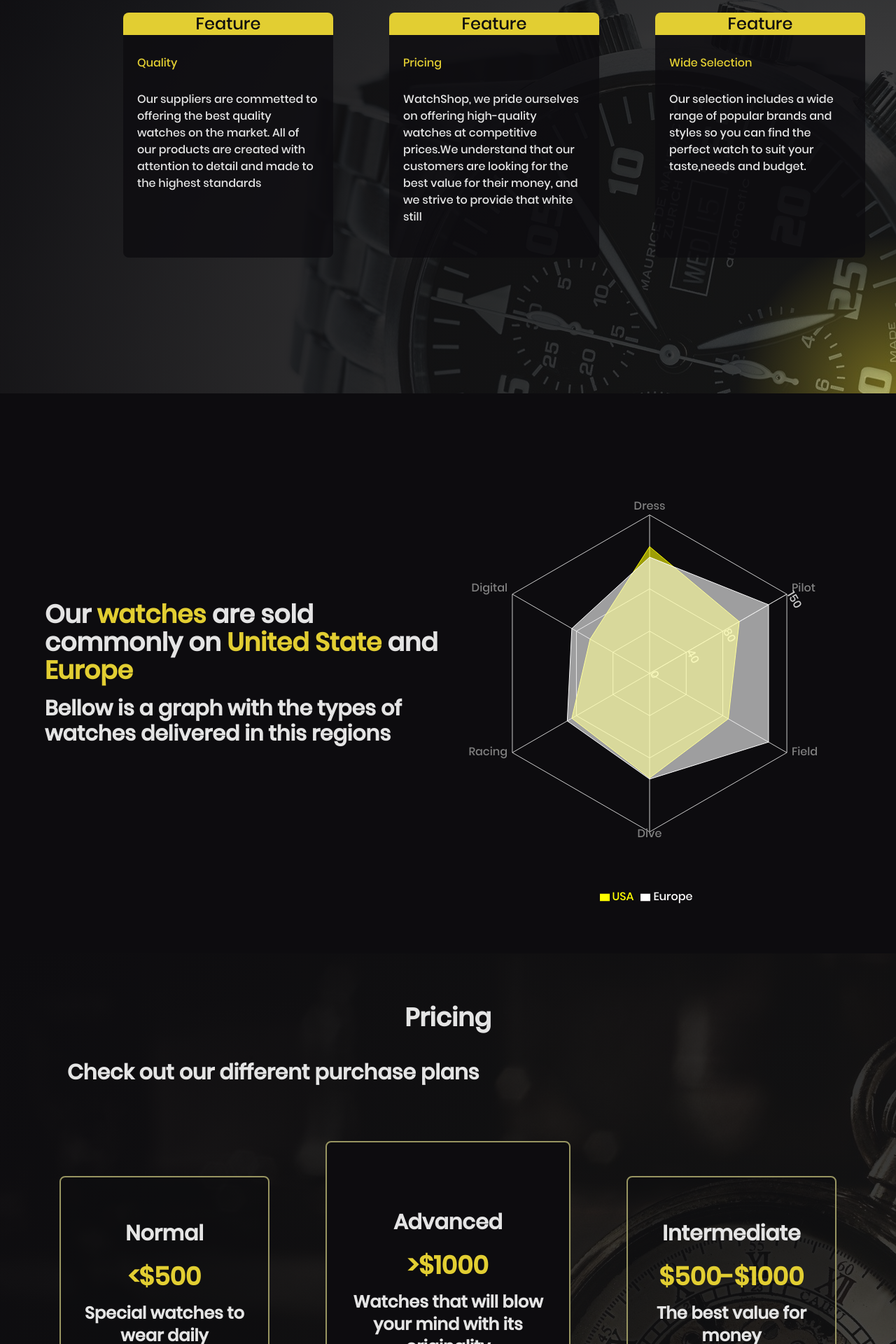
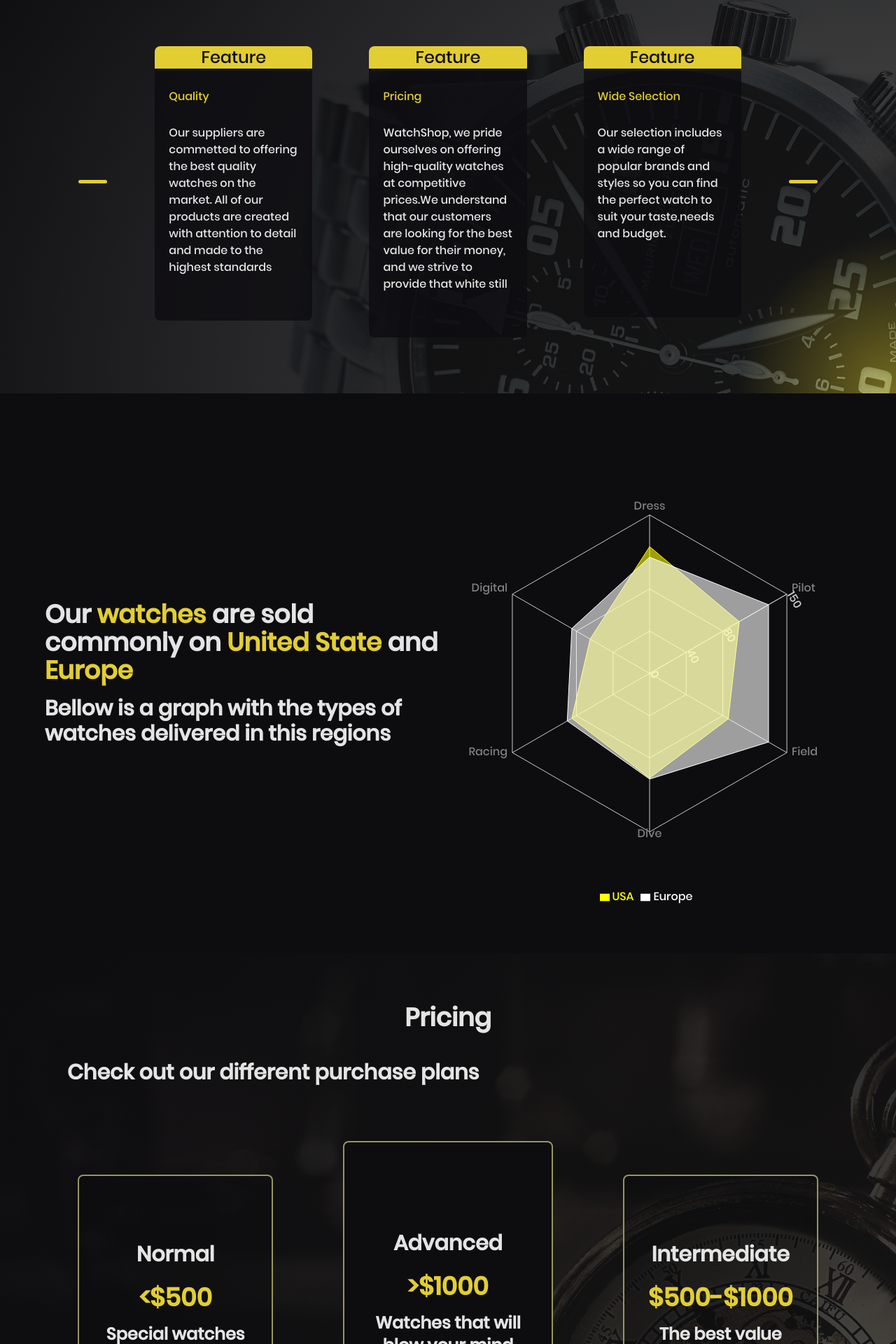
Before and after one commit to yudielhonnier/watch-shop, a Next.js app: page / in a window 1280 px wide. Shown: the part 969-2889 px from the top of the page at 70% size. Built offline with nearby package versions, Linux system fonts and the light colour scheme.

Commit message:
fix(media query): feature and pricing sections

```diff
--- a/src/components/Feature.tsx
+++ b/src/components/Feature.tsx
@@ -11,9 +11,9 @@ const Feature = ({ name, description, width2, height2, haveTitle }: ICard) => {
       <div className='bg-yellow text-bold flex flex-row justify-center rounded-t-lg bg-custom-yellow text-2xl text-custom-black '>
         {haveTitle && <p>Feature</p>}
       </div>
-      <div className=' flex-1 break-words rounded-b-lg bg-custom-black/80 px-5'>
+      <div className=' flex h-[100%] flex-col break-words rounded-b-lg bg-custom-black/80 px-5'>
         <p className='py-7 text-custom-yellow '>{name}</p>
-        <p className=''>{description}</p>
+        <p className='pb-16'>{description}</p>
       </div>
     </div>
   );
--- a/src/components/PricingCard.tsx
+++ b/src/components/PricingCard.tsx
@@ -9,15 +9,14 @@ const PricingCard = ({
   range,
   description,
   color,
+  size,
 }: IPlans) => {
   return (
     <div
       className={`rounded-lg border-2 border-yellow-border ${
-        isAdvanced
-          ? 'bg-primary h-[400px] w-[350px]'
-          : 'bg-primary/50 h-[300px] w-[300px]'
+        isAdvanced ? 'bg-primary ' : 'bg-primary/50 '
       }
-      ${color}  relative flex items-center justify-center`}
+      ${color}  relative flex h-[100%]  ${size}  items-center justify-center`}
     >
       <div className='flex flex-row items-center justify-center p-4'>
         <div className='flex-col items-center justify-center break-words text-center'>
@@ -29,7 +28,7 @@ const PricingCard = ({
           >
             {range}
           </p>
-          <p className={` px-4 text-2xl font-extrabold `}>{description}</p>
+          <p className={` px-4 pb-4 text-2xl font-extrabold `}>{description}</p>
           <button
             className={`absolute -bottom-5 left-0 right-0  mr-auto ml-auto h-[40px] w-[250px] rounded-full  border-2 border-yellow-border bg-custom-yellow font-bold text-custom-black lg:w-[180px]  `}
           >
--- a/src/constant/index.js
+++ b/src/constant/index.js
@@ -58,6 +58,7 @@ export const pricing = [
     range: '<$500',
     description: 'Special watches to wear daily',
     color: 'bg-custom-black/50',
+    size: 'w-[90%] min-w-[250px] max-w-[300px] h-[80%]',
   },
   {
     id: '2',
@@ -66,6 +67,8 @@ export const pricing = [
     range: '>$1000',
     description: 'Watches that will blow your mind with its originality',
     color: 'bg-custom-black',
+    // size: 'w-[100%] 2xs:max-w-[300px] max-w-[350px] 2xs:min-w-[300px] min-w-[350px] h-[100%]',
+    size: 'w-[95%] min-w-[300px] h-[100%] max-w-[350px]',
   },
   {
     id: '3',
@@ -74,29 +77,30 @@ export const pricing = [
     range: '$500-$1000',
     description: 'The best value for money',
     color: 'bg-custom-black/50',
+    size: 'w-[90%] max-w-[300px] min-w-[250px] h-[80%]',
   },
 ];
 
 export const features = [
   {
-    width2: 'w-[300px]',
-    height2: 'h-[350px]',
+    width2: 'w-[90%]  max-w-[300px]',
+    height2: 'h-[80%]',
     name: 'Quality',
     description:
       'Our suppliers are commetted to offering the best quality watches on the market. All of our products are created with attention to detail and made to the highest standards',
     haveTitle: true,
   },
   {
-    width2: 'w-[300px]',
-    height2: 'h-[350px]',
+    width2: 'w-[90%] max-w-[300px]',
+    height2: 'h-[80%]',
     name: 'Pricing',
     description:
       'WatchShop, we pride ourselves on offering high-quality watches at competitive prices.We understand that our customers are looking for the best value for their money, and we strive to provide that white still',
     haveTitle: true,
   },
   {
-    width2: 'w-[300px]',
-    height2: 'h-[350px]',
+    width2: 'w-[90%] max-w-[300px]',
+    height2: 'h-[80%]',
     name: 'Wide Selection',
     description:
       'Our selection includes a wide range of popular brands and styles so you can find the perfect watch to suit your taste,needs and budget.',
--- a/src/constant/types.tsx
+++ b/src/constant/types.tsx
@@ -30,6 +30,7 @@ export interface IPlans {
   description: string;
   isAdvanced: boolean;
   color: string;
+  size: string;
 }
 
 export interface IIcon {
--- a/src/sections/Features.tsx
+++ b/src/sections/Features.tsx
@@ -29,11 +29,9 @@ const Features = ({ pr }: IPaddingRight) => {
           subtitle='Analyze and draw your own conclusions'
         />
       </motion.div>
-      <div className='flex flex-row items-center gap-16 p-4 2xs:justify-center lg:justify-between'>
-        {/* todo:bug customAll color inside tailwind config dont work,if i change the with either */}
-        {/* this div have a bug, to show it i need create this same div with the same properties in another component */}
+      <div className='flex flex-row items-center gap-14 p-4 2xs:justify-center lg:h-[50%] lg:h-[70%]  lg:justify-between'>
         <div className=' text-primary h-[5px] w-[50px] rounded-lg bg-custom-yellow 2xs:hidden lg:flex' />
-        <div className='flex   items-center justify-center gap-20 2xs:flex-col lg:flex-row'>
+        <div className='flex  h-[100%] w-[100%] items-center justify-center gap-14 2xs:flex-col  lg:flex-row'>
           {features.length > 0 &&
             features.map((f, i) => (
               <motion.div
@@ -41,6 +39,7 @@ const Features = ({ pr }: IPaddingRight) => {
                 initial='hidden'
                 whileInView='show'
                 key={f.name}
+                className='flex h-[100%] flex-row items-center justify-center sm:w-[40%] lg:w-[30%]'
               >
                 <Feature
                   width2={f.width2}
--- a/src/sections/Pricing.tsx
+++ b/src/sections/Pricing.tsx
@@ -16,7 +16,7 @@ const Pricing = ({ pr }: IPaddingRight) => {
     <div
       className={` bg-gradient-pricing pl-24 2xs:h-full lg:h-[100vh]  ${
         pr && styles.xPaddings
-      } flex flex-col pt-16`}
+      } flex flex-col pt-16 `}
       id='pricing'
     >
       <motion.div
@@ -26,13 +26,15 @@ const Pricing = ({ pr }: IPaddingRight) => {
       >
         <PricingTitle />
       </motion.div>
-      <div className='flex  items-center justify-center gap-20 pt-20 pb-8 2xs:flex-col lg:flex-row '>
+      <div className='flex h-[80%] w-[100%] flex-row justify-center'>
+        <div className='flex h-[100%] w-[100%] items-center justify-center gap-20 pt-20 pb-8 2xs:flex-col lg:flex-row '>
           {pricing.map((v) => (
             <motion.div
               key={v.id}
               variants={zoomIn(0.5, 0.5)}
               initial='hidden'
               whileInView='show'
+              className='flex h-[100%] flex-row items-center justify-center sm:w-[40%] lg:w-[50%]'
             >
               <PricingCard
                 isAdvanced={v.isAdvanced}
@@ -40,9 +42,11 @@ const Pricing = ({ pr }: IPaddingRight) => {
                 range={v.range}
                 description={v.description}
                 color={v.color}
+                size={v.size}
               />
             </motion.div>
           ))}
+        </div>
       </div>
     </div>
   );
```
Lines whose indentation alone changed are shown as unchanged.
